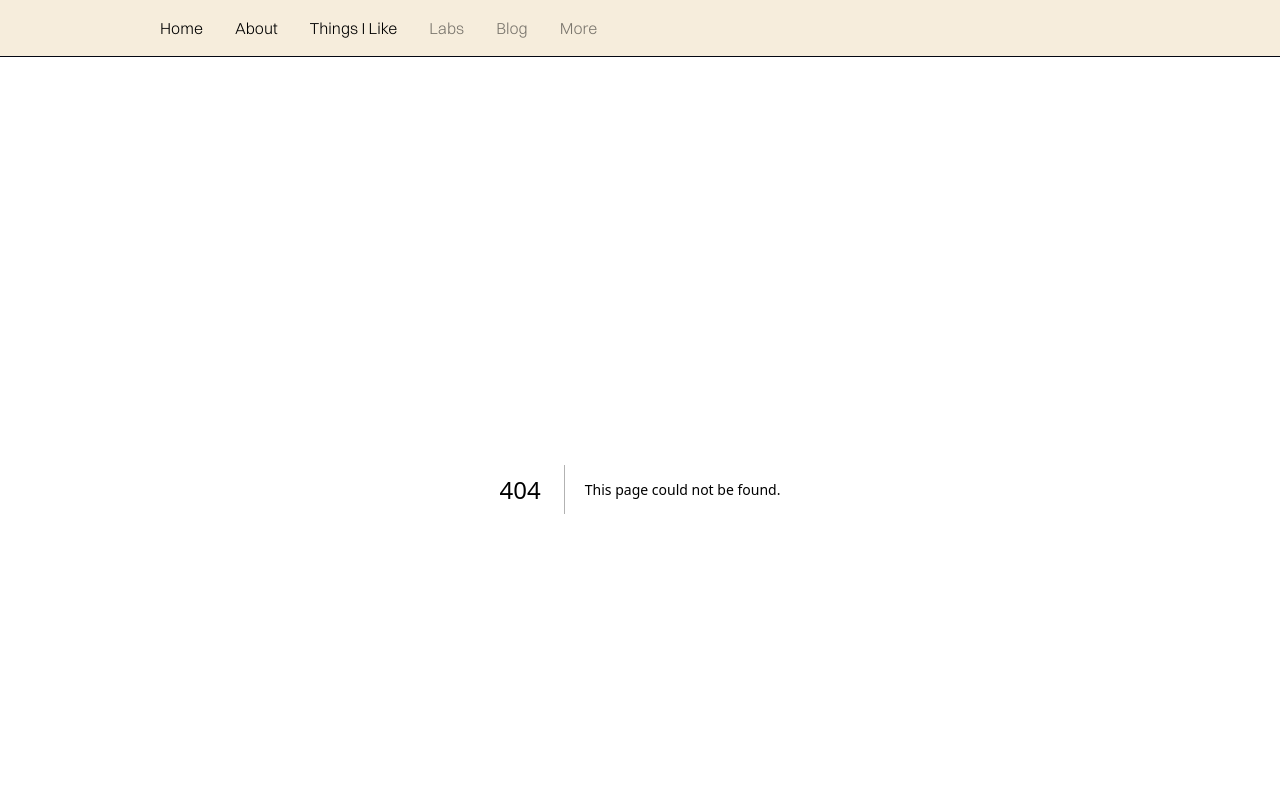
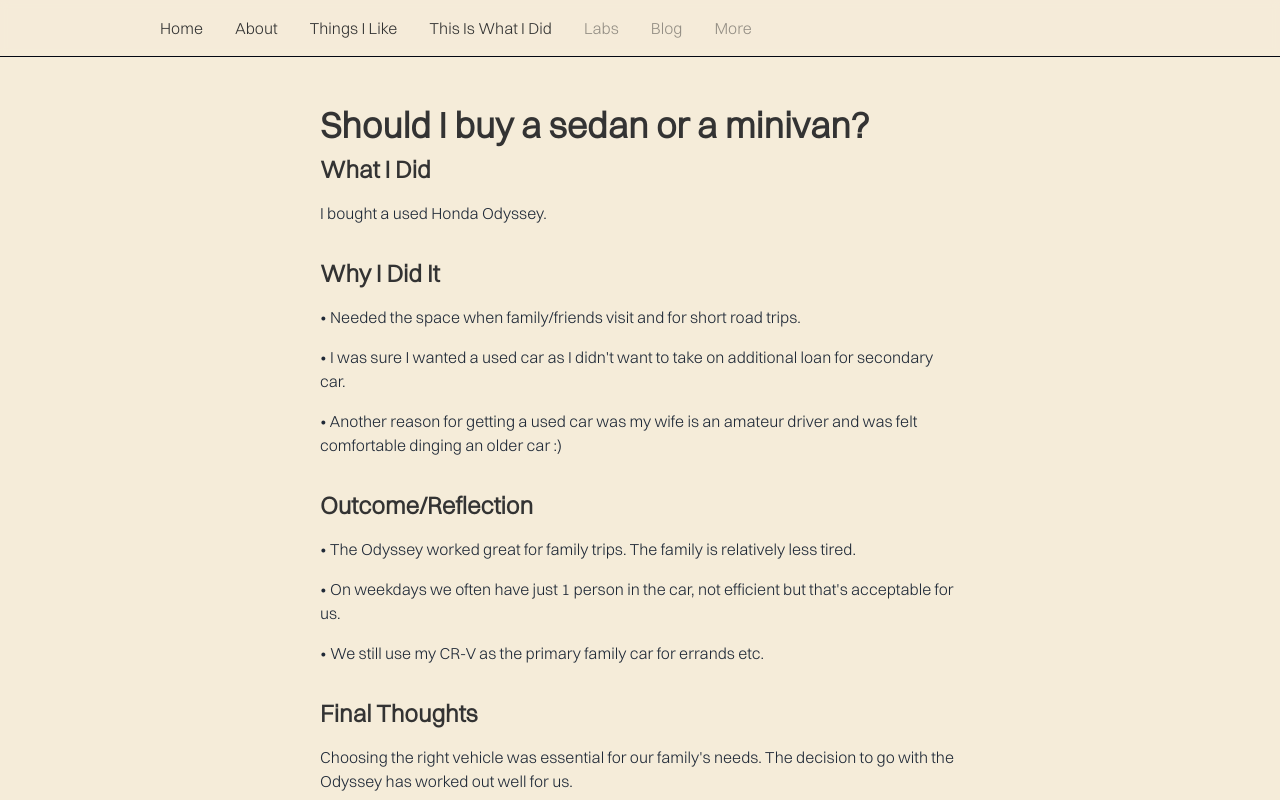
Before and after one commit to abiclub23/folio, a Next.js app: page /tiwid/should-i-buy-a-sedan-or-a-minivan in a window 1280 px wide. Before the commit this address had no page. Shown: the top 800 px of the page. Built offline with nearby package versions, Linux system fonts and the light colour scheme.

Commit message:
adding twidi nit

```diff
--- a/components/Navigation/NavLinks.js
+++ b/components/Navigation/NavLinks.js
@@ -8,6 +8,7 @@
     { href: "/", label: "Home", active: true },
     { href: "/about", label: "About", active: true },
     { href: "/things-i-like", label: "Things I Like", active: true },
+    { href: "/tiwid", label: "This Is What I Did", active: true },
     { href: "#", label: "Labs", active: false },
     { href: "#", label: "Blog", active: false },
     { href: "#", label: "More", active: false }
--- a/pages/things-i-like/index.js
+++ b/pages/things-i-like/index.js
@@ -9,13 +9,13 @@
       <Head>
         <title>Things I Like | Abhi Tondepu</title>
       </Head>
-      <div className="max-w-2xl mx-auto p-4">
+      <div>
         <h1 className="text-4xl font-bold mb-6">Things I Like</h1>
         <p className="text-lg text-gray-600 mb-8">
           Inspired by a Twitter thread and The Positive Tetris Effect, this is my collection of small, everyday moments that brought me joy.
           A reminder to appreciate the beautiful mundane in daily life.
         </p>
-        <div className="space-y-4">
+        <div className="space-y-4 border-t border-gray-950 pt-6">
           {years.map(year => (
             <Link
               key={year}
--- /dev/null
+++ b/pages/tiwid/index.js
@@ -0,0 +1,38 @@
+import Head from 'next/head';
+import Link from 'next/link';
+
+export default function TIWIDLanding() {
+  const articles = [
+    {
+      slug: 'should-i-buy-a-sedan-or-a-minivan',
+      title: 'Should I buy a sedan or a minivan?'
+    }
+  ];
+
+  return (
+    <>
+      <Head>
+        <title>This Is What I Did | Abhi Tondepu</title>
+      </Head>
+      <div className="">
+        <h1 className="text-4xl font-bold mb-6">This Is What I Did (TIWID)</h1>
+        <p className="text-lg text-gray-600 mb-8">
+            Life is full of decisions that shape our path. While we have countless reviews for everyday purchases,
+            we rarely find insights into life's broader choices. Here, I share my decisions and their context,
+            from career moves to lifestyle changes - hoping to make your own decision-making journey a bit easier.
+        </p>
+        <div className="space-y-4 border-t border-gray-950 pt-6">
+          {articles.map(article => (
+            <Link
+              key={article.slug}
+              href={`/tiwid/${article.slug}`}
+              className="block hover:italic"
+            >
+              <h2 className="text-xl font-semibold">{article.title}</h2>
+            </Link>
+          ))}
+        </div>
+      </div>
+    </>
+  );
+}
--- /dev/null
+++ b/pages/tiwid/should-i-buy-a-sedan-or-a-minivan.js
@@ -0,0 +1,44 @@
+import Head from 'next/head';
+
+export default function SedanVsMinivan() {
+  return (
+    <>
+      <Head>
+        <title>Should I buy a sedan or a minivan? | This Is What I Did</title>
+      </Head>
+      <article className="max-w-2xl mx-auto p-4">
+        <h1 className="text-4xl font-bold mb-2">Should I buy a sedan or a minivan?</h1>
+
+        <section className="mb-8">
+          <h2 className="text-2xl font-semibold mb-4">What I Did</h2>
+          <p className="text-gray-800">I bought a used Honda Odyssey.</p>
+        </section>
+
+        <section className="mb-8">
+          <h2 className="text-2xl font-semibold mb-4">Why I Did It</h2>
+          <ul className="space-y-4 text-gray-800">
+            <li>• Needed the space when family/friends visit and for short road trips.</li>
+            <li>• I was sure I wanted a used car as I didn't want to take on additional loan for secondary car.</li>
+            <li>• Another reason for getting a used car was my wife is an amateur driver and was felt comfortable dinging an older car :)</li>
+          </ul>
+        </section>
+
+        <section className="mb-8">
+          <h2 className="text-2xl font-semibold mb-4">Outcome/Reflection</h2>
+          <ul className="space-y-4 text-gray-800">
+            <li>• The Odyssey worked great for family trips. The family is relatively less tired.</li>
+            <li>• On weekdays we often have just 1 person in the car, not efficient but that's acceptable for us.</li>
+            <li>• We still use my CR-V as the primary family car for errands etc.</li>
+          </ul>
+        </section>
+
+        <section className="mb-8">
+          <h2 className="text-2xl font-semibold mb-4">Final Thoughts</h2>
+          <p className="text-gray-800">
+            Choosing the right vehicle was essential for our family's needs. The decision to go with the Odyssey has worked out well for us.
+          </p>
+        </section>
+      </article>
+    </>
+  );
+}
```
